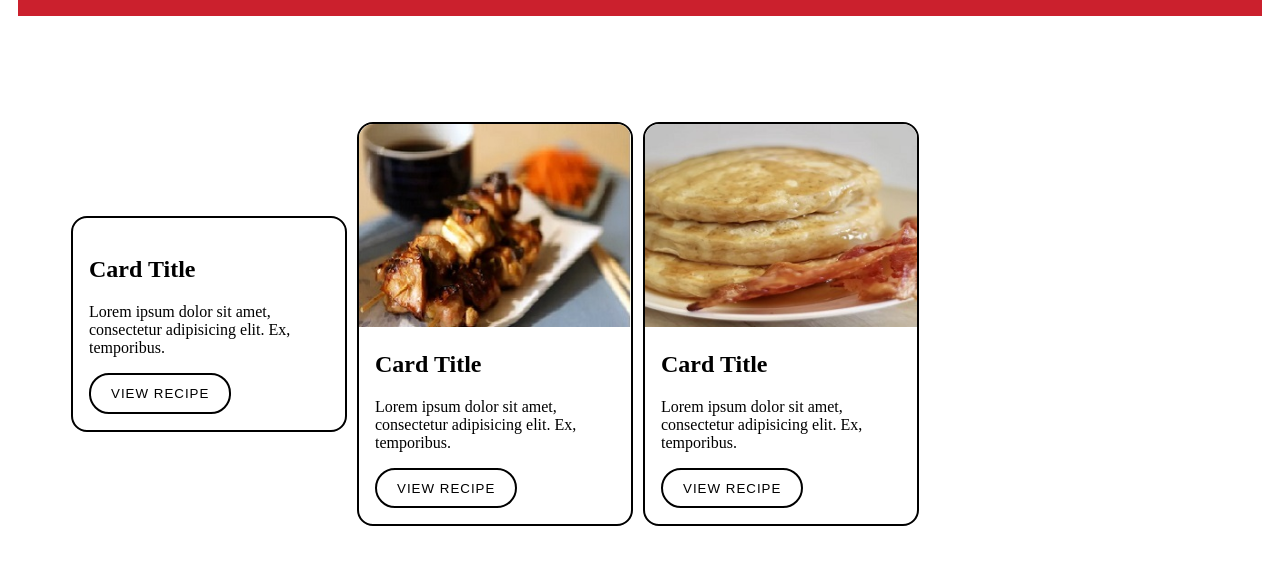
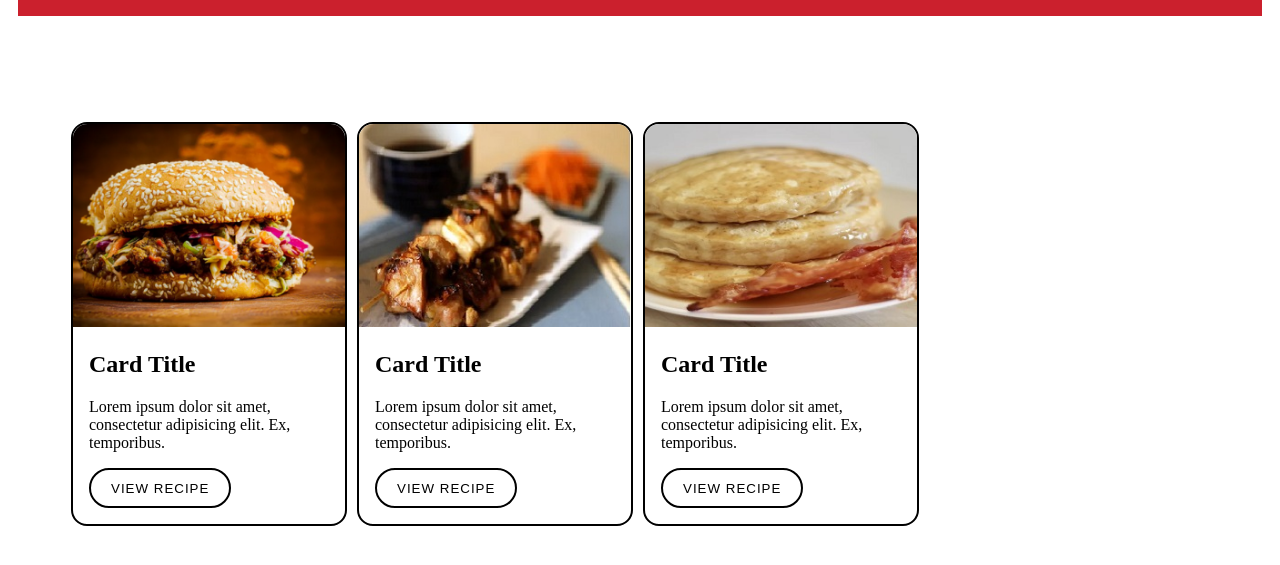
Before and after one commit to Trickaay/Odin-recipes, a plain HTML site: page index.html in a window 1280 px wide. Shown: the part 113-678 px from the top of the page. Drawn offline with Linux system fonts and the light colour scheme; the site is published under a folder, as on GitHub Pages, so addresses that start at the root find nothing.

Commit message:
Update index.html

```diff
--- a/index.html
+++ b/index.html
@@ -17,7 +17,7 @@
     <main>
 
     <div class="card">
-        <img src="/images/sthumb.jpg" alt="" width="100%">
+        <img src="./images/sthumb.jpg" alt="" width="100%">
         <div class="card-body">
         <h2>Card Title</h2>
       <p>Lorem ipsum dolor sit amet, consectetur adipisicing elit. Ex, temporibus.</p>
```
